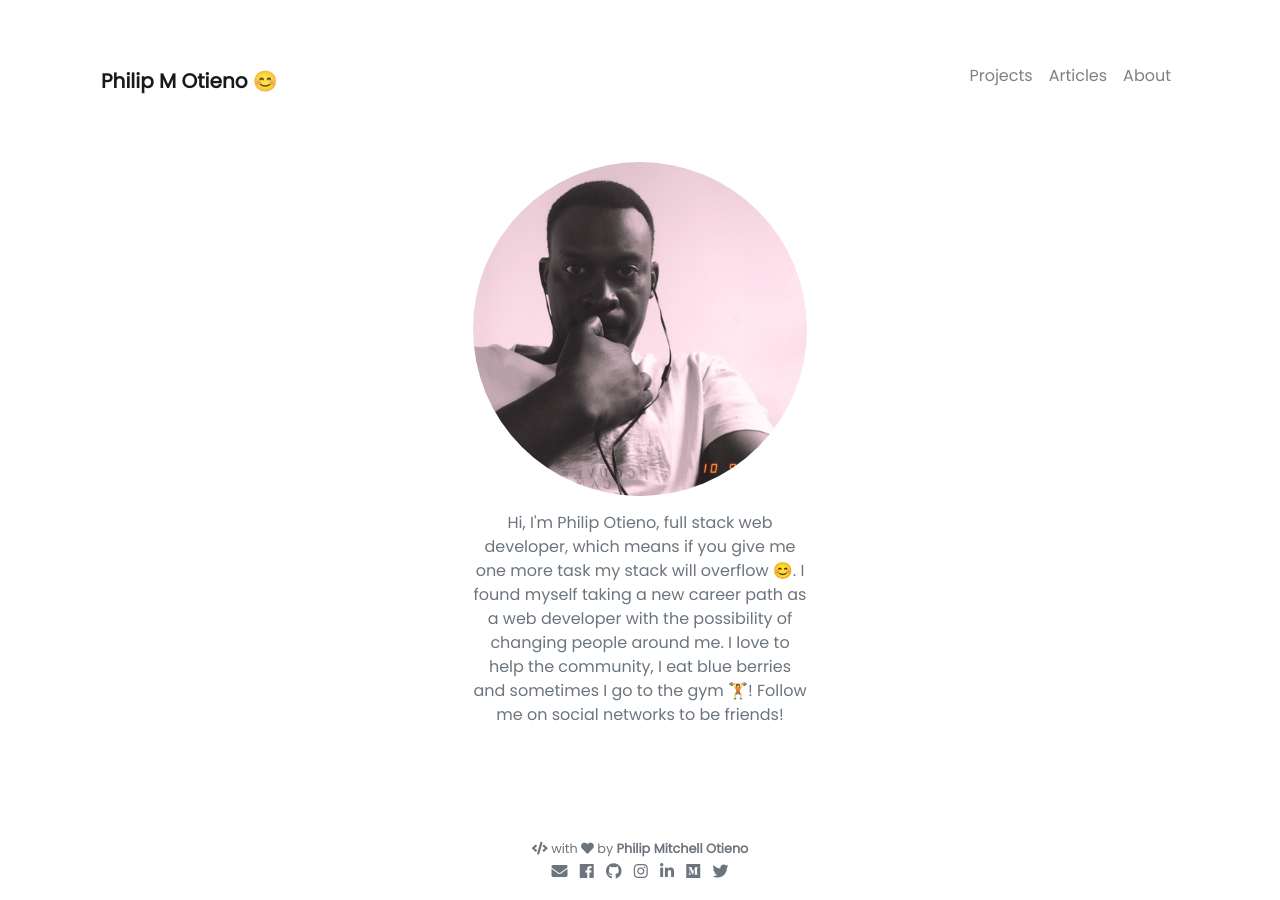
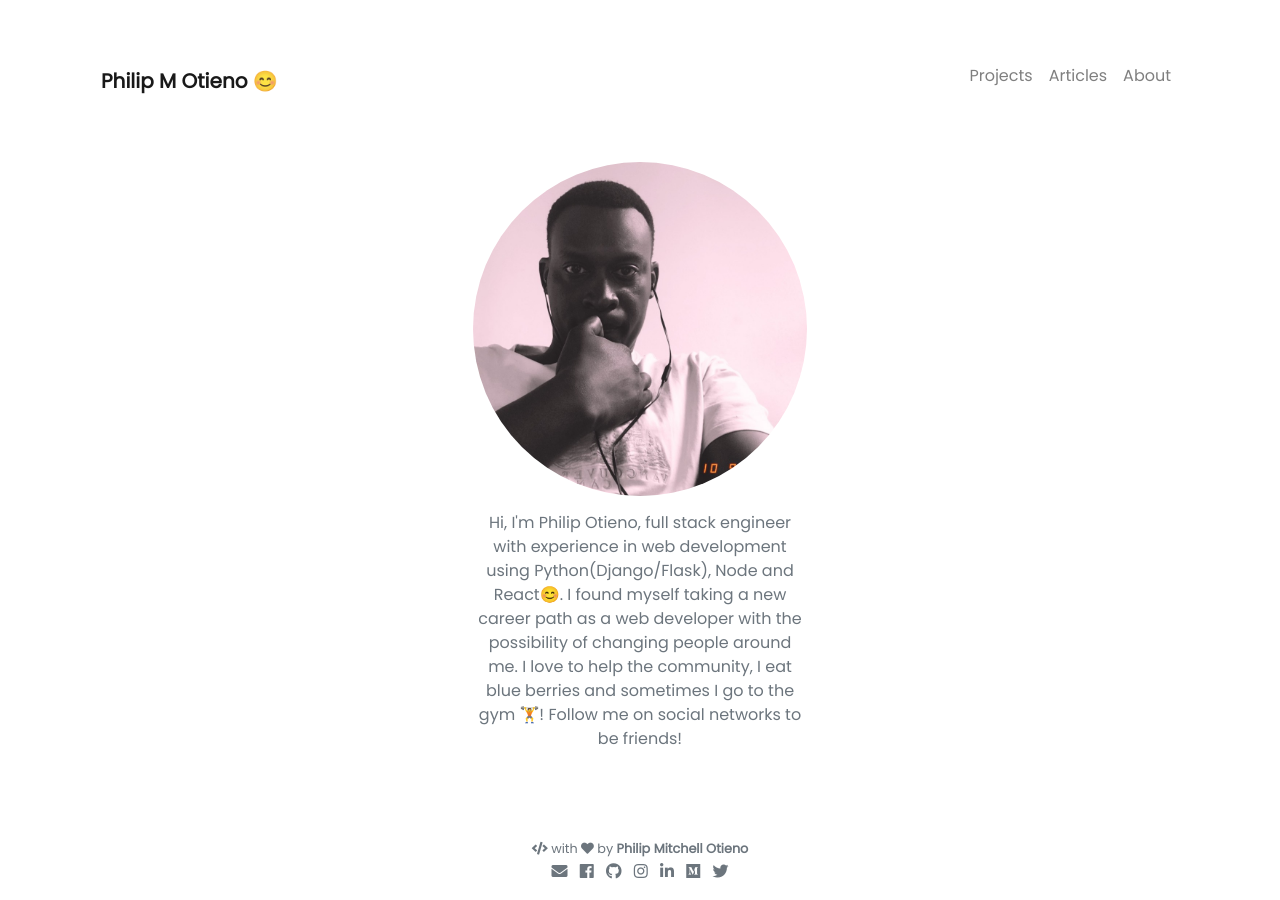
Before and after one commit to Philipotieno/Philipotieno.github.io, a Jekyll site: the page built from index.html, in a window 1280 px wide. Built offline with Jekyll 4.4.1, drawn with Linux system fonts in a browser that asks for light colours; nearby versions of some CDN libraries.

Commit message:
Update index page

```diff
--- a/_config.yml
+++ b/_config.yml
@@ -1,7 +1,7 @@
 ### Site Settings ###
 title               : Philip M Otieno 😊
 description         : >-                               # >- means to ignore newlines until "url:"
-                      Hi, I'm Philip Otieno, full stack web developer, which means if you give me one more task my stack will overflow 😊.
+                      Hi, I'm Philip Otieno, full stack engineer with experience in web development using Python(Django/Flask), Node and React😊.
                       I found myself taking a new career path as a web developer with the possibility of changing people around me.
                       I love to help the community, I eat blue berries and sometimes I go to the gym 🏋!
                       Follow me on social networks to be friends!
```
